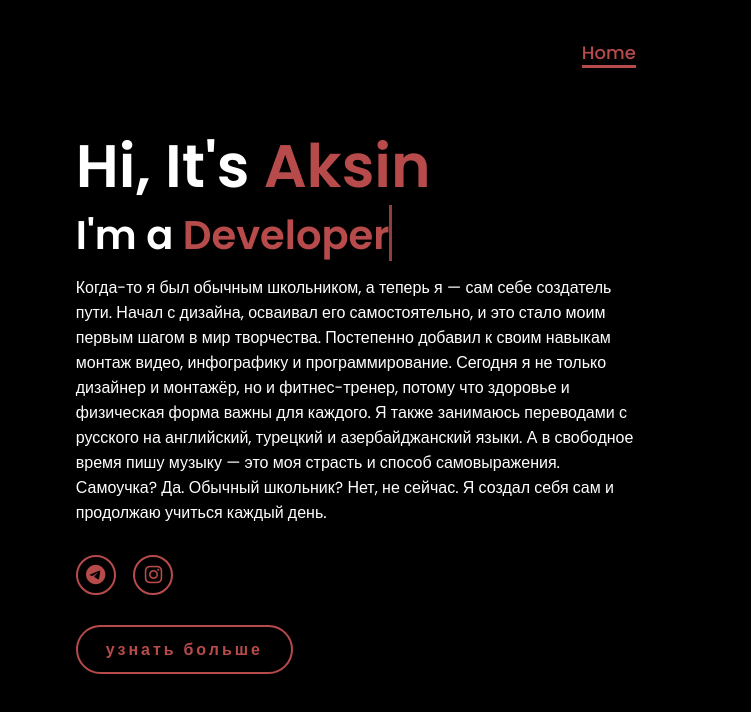
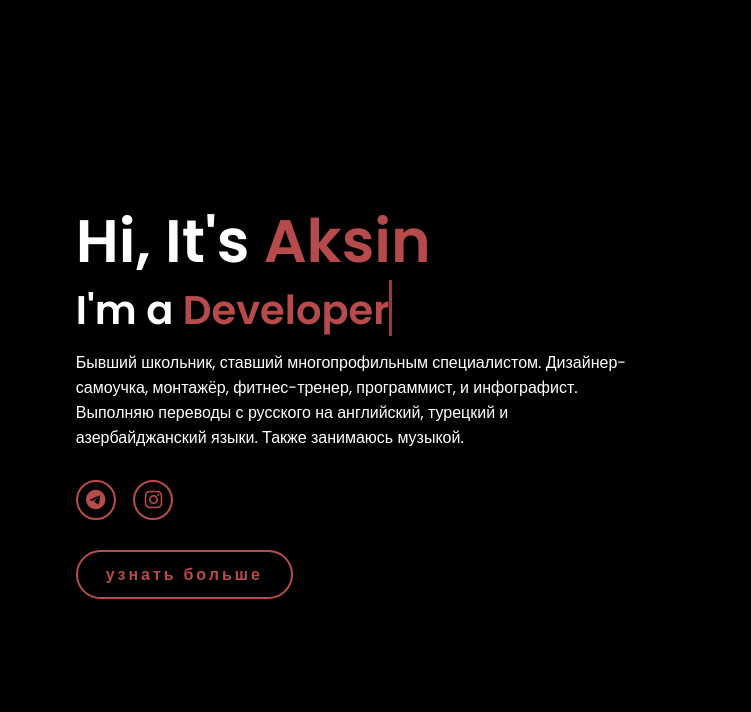
Before and after one commit to srusahi/T3PPAKT, a plain HTML site: page index.html in a window 1280 px wide. Shown: the full height of the page, 529-1280 px from the left. Drawn offline with Linux system fonts and the light colour scheme.

Commit message:
Update index.html

```diff
--- a/index.html
+++ b/index.html
@@ -10,10 +10,6 @@
 <body>
     <header>
         <a href="javascript:void(0);" class="logo">TEPPKAT</a>
-
-        <nav>
-            <a href="javascript:void(0);" class="active">Home</a>
-        </nav>
     </header>
     <section class="home">
         <div class="home-img">
@@ -22,8 +18,8 @@
         <div class="home-content">
             <h1>Hi, It's <span>Aksin</span></h1>
             <h3 class="typing-text">I'm a <span></span></h3>
-            <p>Когда-то я был обычным школьником, а теперь я — сам себе создатель пути. Начал с дизайна, осваивал его самостоятельно, и это стало моим первым шагом в мир творчества. Постепенно добавил к своим навыкам монтаж видео, инфографику и программирование. Сегодня я не только дизайнер и монтажёр, но и фитнес-тренер, потому что здоровье и физическая форма важны для каждого.
-    Я также занимаюсь переводами с русского на английский, турецкий и азербайджанский языки. А в свободное время пишу музыку — это моя страсть и способ самовыражения. Самоучка? Да. Обычный школьник? Нет, не сейчас. Я создал себя сам и продолжаю учиться каждый день.</p>
+            <p>
+                Бывший школьник, ставший многопрофильным специалистом. Дизайнер-самоучка, монтажёр, фитнес-тренер, программист, и инфографист. Выполняю переводы с русского на английский, турецкий и азербайджанский языки. Также занимаюсь музыкой.</p>
     <div class="social-icons">
         <a href="https://t.me/BAKY_KAK" target="_blank"><i class="fa-brands fa-telegram"></i></a>
         <a href="https://www.instagram.com/dspeppersd?igsh=MTAyanM1djdobGVuNg==" target="_blank"><i class="fa-brands fa-instagram"></i></a>
```
